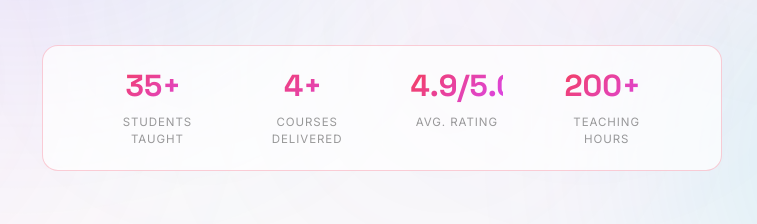
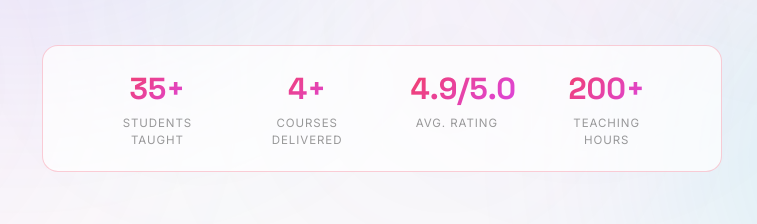
Before and after one commit to Mamdouh-Attia/mamdouh_portfolio, a website built with Vite: page pages/teaching.html in a window 1280 px wide. Shown: the part 439-663 px from the top of the page, 258-1015 px from the left. Built offline with nearby package versions, Linux system fonts and the light colour scheme.

Commit message:
feat: add site footer and main script to about page; enhance teaching stats styling for better layout

```diff
--- a/pages/teaching.html
+++ b/pages/teaching.html
@@ -107,7 +107,21 @@
         }
         .t-stat { text-align: center; padding: 0 28px; flex: 1; min-width: 120px; }
         .t-stat:not(:last-child) { border-right: 1px solid rgba(255,255,255,0.07); }
-        .t-stat-val { font-family: 'Space Grotesk', sans-serif; font-size: 1.9rem; font-weight: 700; background: linear-gradient(135deg, #f43f5e, #d946ef); -webkit-background-clip: text; -webkit-text-fill-color: transparent; background-clip: text; white-space: nowrap; line-height: 1.2; padding-bottom: 5px; padding-inline-end: 8px; }
+        .t-stat-val {
+            font-family: 'Space Grotesk', sans-serif;
+            font-size: 1.9rem;
+            font-weight: 700;
+            background: linear-gradient(135deg, #f43f5e, #d946ef);
+            -webkit-background-clip: text;
+            -webkit-text-fill-color: transparent;
+            background-clip: text;
+            white-space: nowrap;
+            line-height: 1.4;
+            padding: 4px 12px;
+            margin: -4px -12px;
+            display: inline-block;
+            overflow: visible;
+        }
         .t-stat-lbl { font-family: 'Inter', sans-serif; font-size: 0.72rem; color: rgba(255,255,255,0.4); text-transform: uppercase; letter-spacing: 0.08em; margin-top: 4px; }
 
         /* Section Header */
```
Also changed, not shown: pages/about.html (+2 -0 lines).
